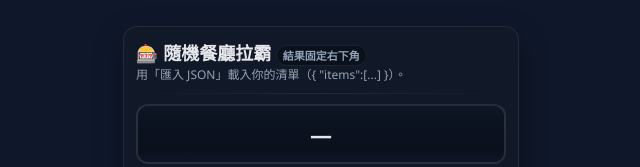
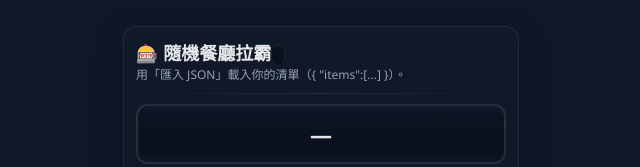
Before and after one commit to patrick112345678/restaurant, a plain HTML site: page index.html in a window 1280 px wide. Shown: the top 167 px of the page, 319-959 px from the left. Drawn offline with Linux system fonts and the light colour scheme.

Commit message:
Update index.html

```diff
--- a/index.html
+++ b/index.html
@@ -58,7 +58,7 @@
 <body>
   <div class="wrap">
     <div class="card">
-      <div class="title">🎰 隨機餐廳拉霸 <span class="pill">結果固定右下角</span></div>
+      <div class="title">🎰 隨機餐廳拉霸 <span class="pill"></span></div>
       <div class="muted">用「匯入 JSON」載入你的清單（{ "items":[...] }）。</div>
       <div class="divider"></div>
 
```
